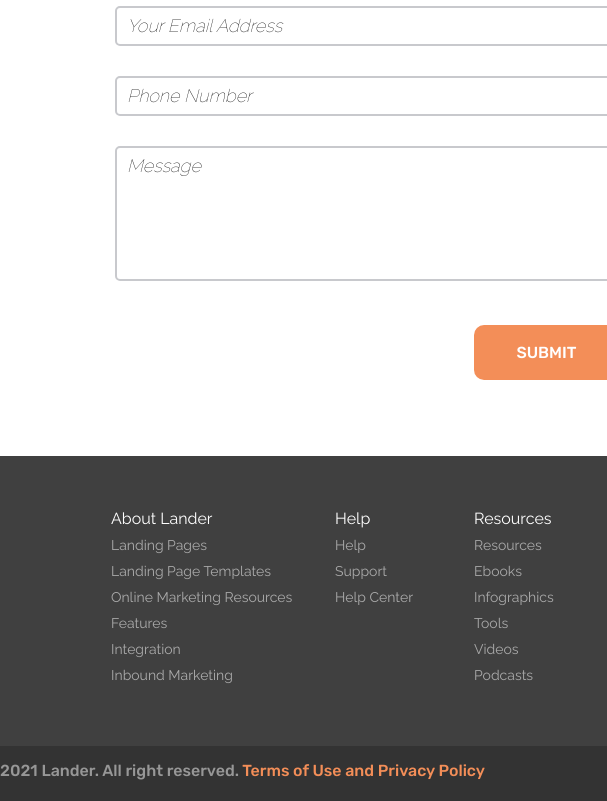
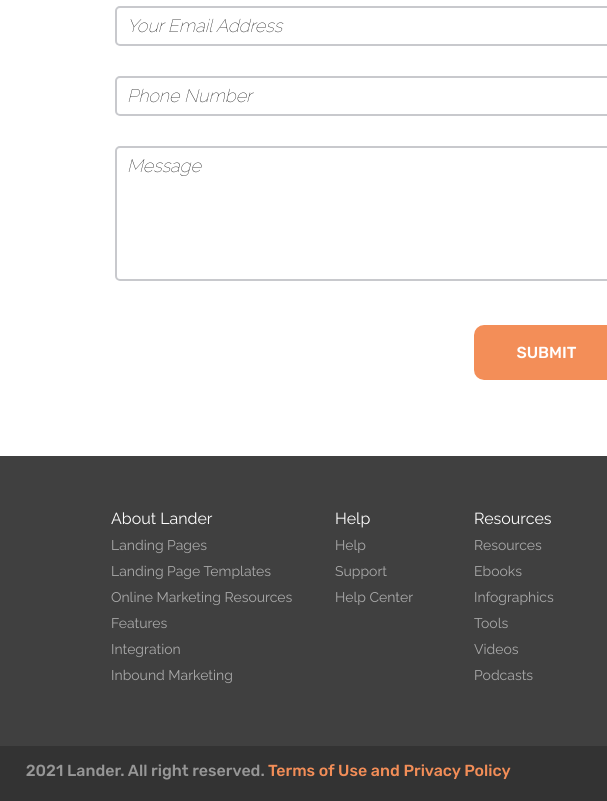
Before and after one commit to chouchaded/sprint_02, a plain HTML site: page index.html in a window 1280 px wide. Shown: the part 749-1550 px from the top of the page, 0-607 px from the left. Drawn offline with Linux system fonts and the light colour scheme.

Commit message:
modif footer1

```diff
--- a/index.html
+++ b/index.html
@@ -142,7 +142,7 @@
       Start a 14 Day Free Trial on any of our paid. No credit car required.
     </p>
     <button class="button">CREATE YOUR LANDING PAGE</button>
-    <p class="footer1">
+    <p class="footer1">&nbsp;&nbsp;&nbsp;&nbsp;&nbsp;&nbsp;
       2021 Lander. All right reserved.<span style="color: #f38e58">
         Terms of Use and Privacy Policy</span
       >
```
